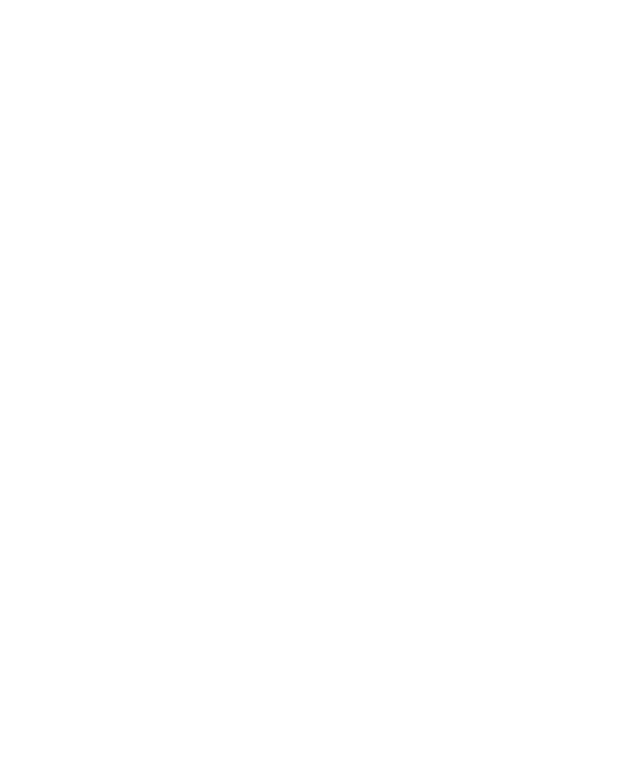
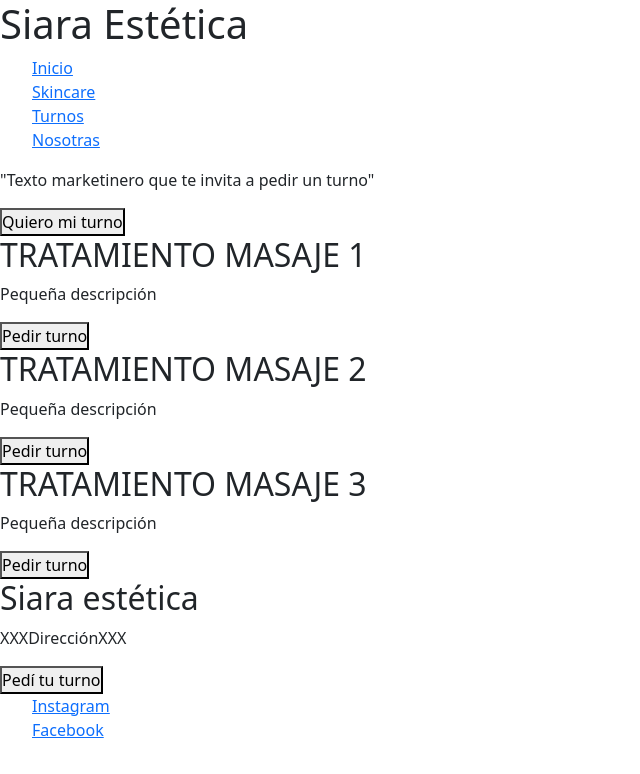
Before and after one commit to celeskali/siara-estetica, a plain HTML site: page pages/masajes.html in a window 1280 px wide. Shown: the whole page, without its empty margins (0-640 px from the left). Drawn offline with nearby package versions, Linux system fonts and the light colour scheme.

Commit message:
se termino el esqueleto de la secciÃon de masajes

```diff
--- a/css/style.css
+++ b/css/style.css
@@ -3,3 +3,9 @@
     padding: 0;
     box-sizing: border-box;
 }
+
+ul li{
+text-decoration: none;
+list-style: none;
+
+}
--- a/pages/masajes.html
+++ b/pages/masajes.html
@@ -5,9 +5,70 @@
     <meta http-equiv="X-UA-Compatible" content="IE=edge">
     <meta name="viewport" content="width=device-width, initial-scale=1.0">
     <link rel="stylesheet" href="../css/style.css">
+    <link rel="stylesheet" href="../css/bootstrap.css">
     <title>Tratamientos - Masajes</title>
 </head>
 <body>
+    <!-- ARRANCA EL HEADER -->
+    <header>
+        <h1>Siara Estética</h1>
+        <nav>
+            <ul>
+                <li><a href="../index.html">Inicio</a></li>
+                <li><a href="./pages/skincare.html">Skincare</a></li>
+                <li><a href="./pages/turnos.html">Turnos</a></li>
+                <li><a href="./pages/nosotras.html">Nosotras</a></li>
+            </ul>
+        </nav>
+    </header>
+    <!-- EMPIEZA EL MAIN -->
+    <!-- PORTADA DE MASAJES -->
+    <main>
+        <div>
+            <p>"Texto marketinero que te invita a pedir un turno"</p>
+            <button>Quiero mi turno</button>
+        </div>
+    <div>
+        <section>
+            <article>
+                <h2>TRATAMIENTO MASAJE 1</h2>
+                <p>Pequeña descripción</p>
+                <button>Pedir turno</button>
+            </article>
+        </section>
+    </div>
+    <div>
+        <section>
+            <article>
+                <h2>TRATAMIENTO MASAJE 2</h2>
+                <p>Pequeña descripción</p>
+                <button>Pedir turno</button>
+            </article>
+        </section>
+    </div>
+    <div>
+        <section>
+            <article>
+                <h2>TRATAMIENTO MASAJE 3</h2>
+                <p>Pequeña descripción</p>
+                <button>Pedir turno</button>
+            </article>
+        </section>
+    </div>
+    <!-- ARRANCA EL FOOTER -->
+    <footer>
+        <div>
+            <h2>Siara estética</h2>
+            <p>XXXDirecciónXXX</p>
+            <button>Pedí tu turno</button>
+        </div>
+        <div>
+            <ul>
+                <li><a href="">Instagram</a></li>
+                <li><a href="">Facebook</a></li>
+            </ul>
+        </div>
+    </footer>
     <script src="https://cdn.jsdelivr.net/npm/bootstrap@5.2.3/dist/js/bootstrap.bundle.min.js" integrity="sha384-kenU1KFdBIe4zVF0s0G1M5b4hcpxyD9F7jL+jjXkk+Q2h455rYXK/7HAuoJl+0I4" crossorigin="anonymous"></script>
 </body>
 </html>
```
Also changed, not shown: index.html (+1 -0 lines).
